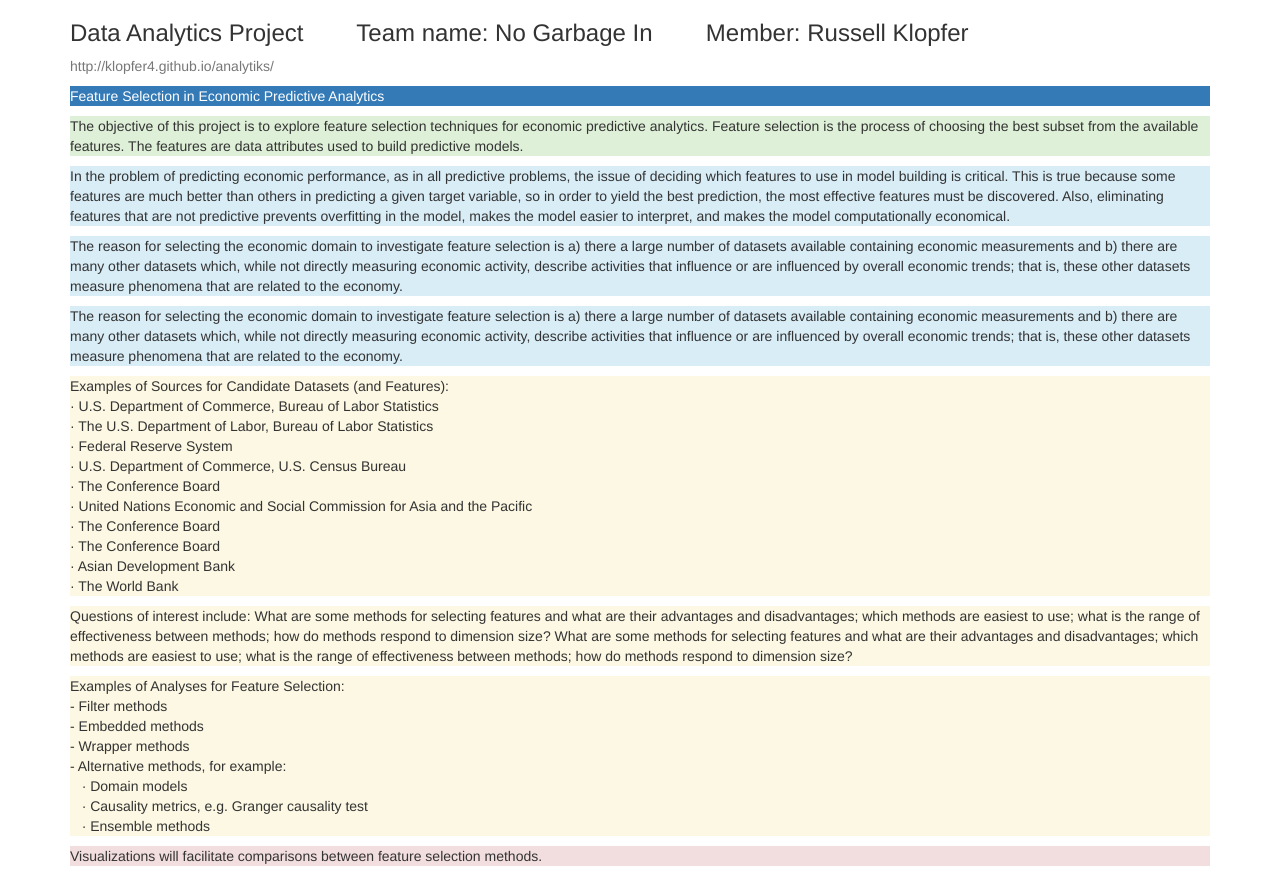
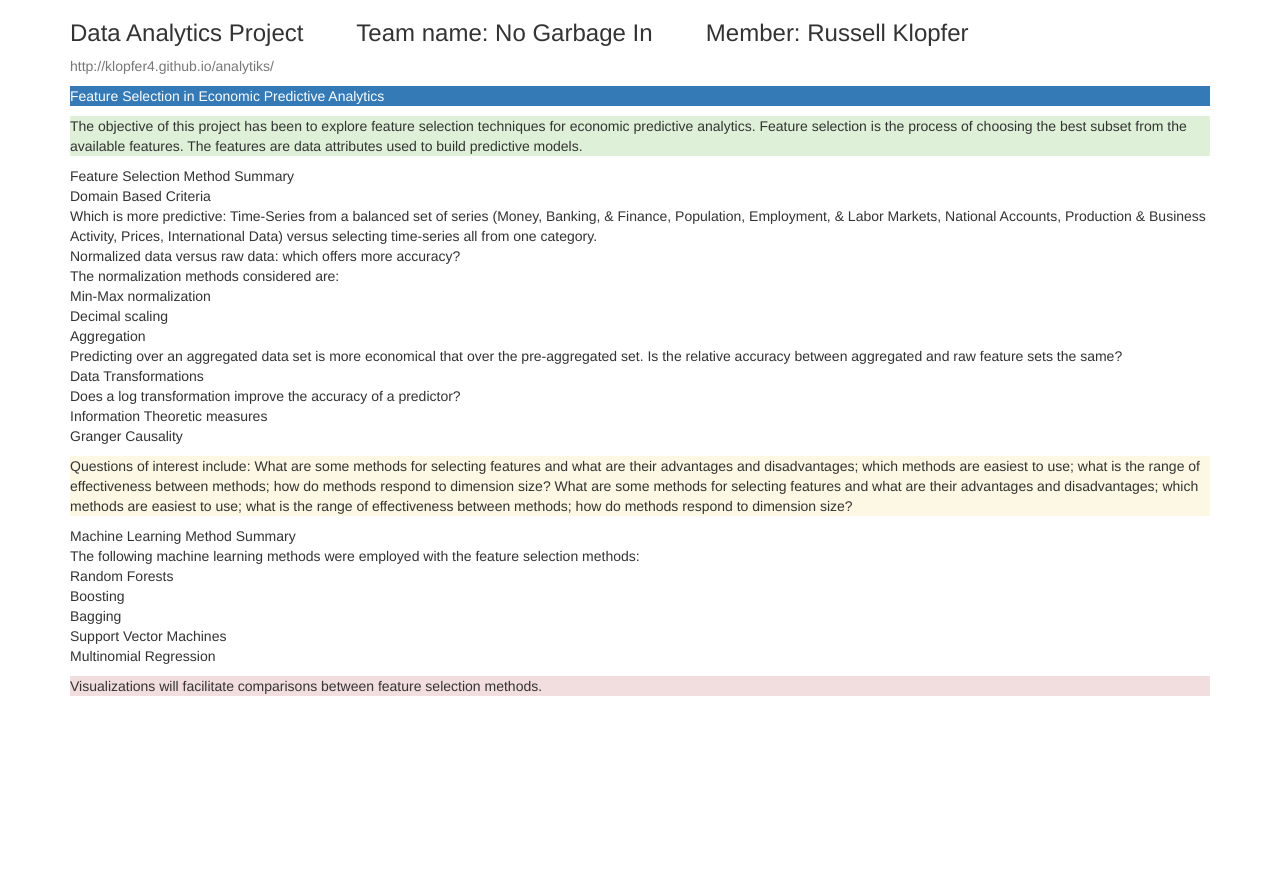
Before and after one commit to klopfer4/analytiks, a plain HTML site: page index.html in a window 1280 px wide. After the commit the page ends 800 px from the top, so only its background shows below. Drawn offline with Linux system fonts and the light colour scheme.

Commit message:
Update the project page to reflect the results of research

```diff
--- a/index.html
+++ b/index.html
@@ -16,40 +16,31 @@
     <h3> Data Analytics Project &nbsp;&nbsp;&nbsp;&nbsp;&nbsp;&nbsp Team name: No Garbage In &nbsp;&nbsp;&nbsp;&nbsp;&nbsp;&nbsp; Member: Russell Klopfer </h3>
     <p class="text-muted">http://klopfer4.github.io/analytiks/</p>
     <p class="bg-primary">Feature Selection in Economic Predictive Analytics</p>
-    <p class="bg-success">The objective of this project is to explore feature selection techniques for economic predictive analytics. Feature selection is the process of choosing
+    <p class="bg-success">The objective of this project has been to explore feature selection techniques for economic predictive analytics. Feature selection is the process of choosing
     the best subset from the available features. The features are data attributes used to build predictive models.</p>
-    <p class="bg-info">In the problem of predicting economic performance, as in all predictive problems, the issue of deciding which features to use in model building is
-    critical. This is true because some features are much better than others in predicting a given target variable, so in order to yield the best prediction,
-    the most effective features must be discovered. Also, eliminating features that are not predictive prevents overfitting in the model, makes the model
-    easier to interpret, and makes the model computationally economical.</p>
-	<p class="bg-info">The reason for selecting the economic domain to investigate feature selection is a) there a large number of datasets available containing economic
-    measurements and b) there are many other datasets which, while not directly measuring economic activity, describe activities that influence or are
-    influenced by overall economic trends; that is, these other datasets measure phenomena that are related to the economy.</p>
-	<p class="bg-info">The reason for selecting the economic domain to investigate feature selection is a) there a large number of datasets available containing economic
-    measurements and b) there are many other datasets which, while not directly measuring economic activity, describe activities that influence or are
-    influenced by overall economic trends; that is, these other datasets measure phenomena that are related to the economy.</p>
-    <p class="bg-warning">Examples of Sources for Candidate Datasets (and Features):<br>
-	    · U.S. Department of Commerce, Bureau of Labor Statistics<br>
-	    · The U.S. Department of Labor, Bureau of Labor Statistics<br>
-	    · Federal Reserve System<br>
-	    · U.S. Department of Commerce, U.S. Census Bureau<br>
-	    · The Conference Board<br>
-	    · United Nations Economic and Social Commission for Asia and the Pacific<br>
-	    · The Conference Board<br>
-	    · The Conference Board<br>
-	    · Asian Development Bank<br>
-	    · The World Bank</p>
+    <p class="bg-info"><p>Feature Selection Method Summary<br />
+Domain Based Criteria<br />
+Which is more predictive: Time-Series from a balanced set of series (Money, Banking, &amp; Finance, Population, Employment, &amp; Labor Markets, National Accounts, Production &amp; Business Activity, Prices, International Data) versus selecting time-series all from one category.<br />
+Normalized data versus raw data: which offers more accuracy? <br />
+The normalization methods considered are:<br />
+Min-Max normalization<br />
+Decimal scaling<br />
+Aggregation <br />
+Predicting over an aggregated data set is more economical that over the pre-aggregated set. Is the relative accuracy between aggregated and raw feature sets the same?<br />
+Data Transformations<br />
+Does a log transformation improve the accuracy of a predictor?<br />
+Information Theoretic measures<br />
+Granger Causality</p>
 	<p class="bg-warning">Questions of interest include:  What are some methods for selecting features and what are their advantages and disadvantages; which methods are easiest to use; what is the range of
     effectiveness between methods; how do methods respond to dimension size?   What are some methods for selecting features and what are their advantages and disadvantages; which methods are easiest to use; what is the range of
     effectiveness between methods; how do methods respond to dimension size?</p>
-    <p class="bg-warning">Examples of Analyses for Feature Selection:<br>
-	    - Filter methods<br>
-	    - Embedded methods<br>
-	    - Wrapper methods<br>
-		- Alternative methods, for example:<br>
-		&nbsp;&nbsp	· Domain models<br>
-		&nbsp;&nbsp	· Causality metrics, e.g. Granger causality test<br>
-		&nbsp;&nbsp	· Ensemble methods<br>
+    <p class="bg-warning"><p>Machine Learning Method Summary<br />
+The following machine learning methods were employed with the feature selection methods:<br />
+Random Forests<br />
+Boosting <br />
+Bagging<br />
+Support Vector Machines<br />
+Multinomial Regression</p>
 	<p class="bg-danger">Visualizations will facilitate comparisons between feature selection methods.</p>
   </div>
 
```
